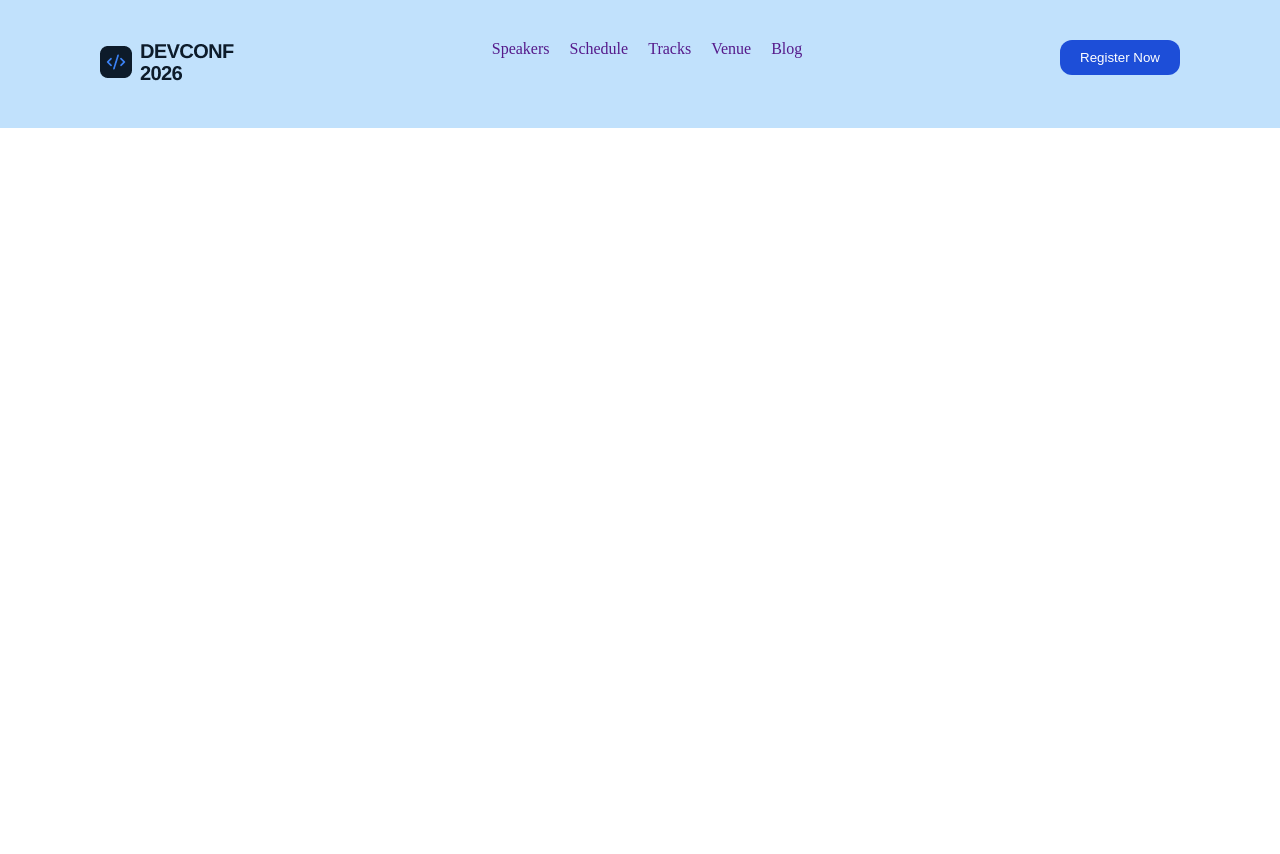
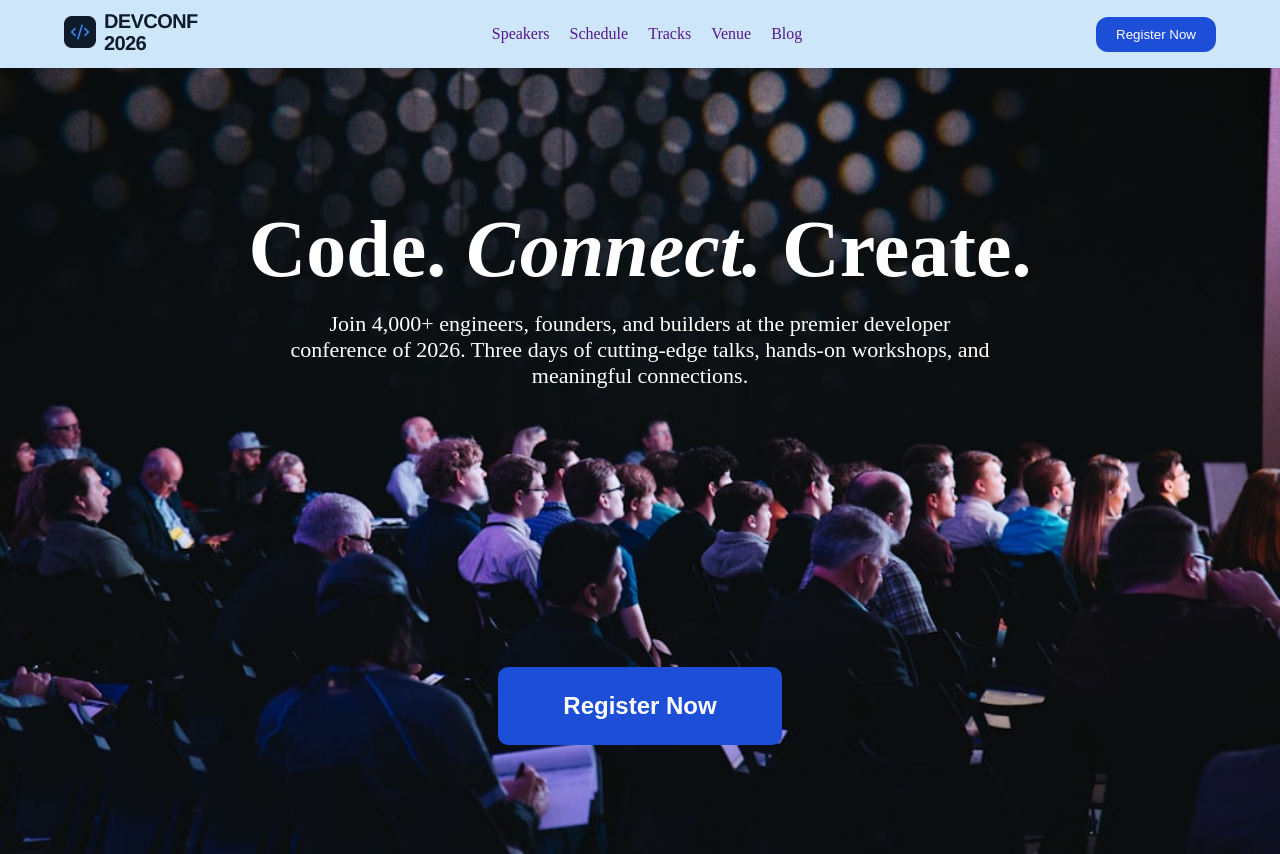
Before and after one commit to samiul-arman/dev-conf, a plain HTML site: page index.html in a window 1280 px wide. Before the commit the page ends 800 px from the top, so only its background shows below. Drawn offline with Linux system fonts and the light colour scheme.

Commit message:
Add banner section

```diff
--- a/index.html
+++ b/index.html
@@ -27,5 +27,19 @@
       </nav>
     </header>
 
+    <!-- Banner -->
+    <section class="banner-parent">
+      <div class="banner-parent-content">
+        <h1>Code. <i>Connect.</i> Create.</h1>
+        <p>
+          Join 4,000+ engineers, founders, and builders at the premier developer <br>
+          conference of 2026. Three days of cutting-edge talks, hands-on
+          workshops, and <br> meaningful connections.
+        </p>
+        <button>Register Now</button>
+      </div>
+    </section>
+
+
   </body>
 </html>
--- a/style.css
+++ b/style.css
@@ -7,12 +7,16 @@ img {
 }
 /* navbar */
 header {
-  background-color: rgb(193, 225, 252);
+  background-color: rgb(206, 230, 250);
 }
 nav {
   display: flex;
   justify-content: space-between;
-  padding: 40px 100px;
+  padding: 10px 5%;
+  align-items: center;
+  width: 100%;
+  box-sizing: border-box;
+  flex-wrap: nowrap;
 }
 .nav-2 ul {
   list-style: none;
@@ -20,6 +24,9 @@ nav {
   gap: 20px;
   font-size: 16px;
   font-weight: 400;
+  align-items: center;
+  flex-wrap: nowrap;
+  white-space: nowrap;
 }
 .nav-2 a {
   text-decoration: none;
@@ -36,3 +43,47 @@ nav {
   background-color: #90acf8;
 }
 /* navbar end */
+
+/* Banner Section */
+.banner-parent {
+  width: 100%;
+  height: 786px;
+  background-image: url(./assets/banner.jpg);
+  background-repeat: no-repeat;
+  background-size: cover;
+  background-position: center;
+  display: flex;
+  flex-direction: column;
+  align-items: center;
+  text-align: center;
+  color: white;
+  box-sizing: border-box;
+  padding: 0 20px;
+}
+.banner-parent-content h1{
+    font-size: 80px;
+    font-weight: 700;
+    padding-bottom: 16px;
+}
+.banner-parent-content p{
+    font-size: 22px;
+    font-weight: 400;
+    padding-bottom: 278px;
+}
+.banner-parent-content button{
+    background-color: #1d4ed8;
+  color: #ffffff;
+  padding: 25px 65px;
+  border-radius: 10px;
+  cursor: pointer;
+  border: none;
+  font-size: 24px;
+  font-weight: 700;
+}
+.banner-parent-content button:hover{
+    color: #90acf8;
+}
+.banner-parent-content{
+    margin-top: 136px;
+}
+/* Banner End */
```
